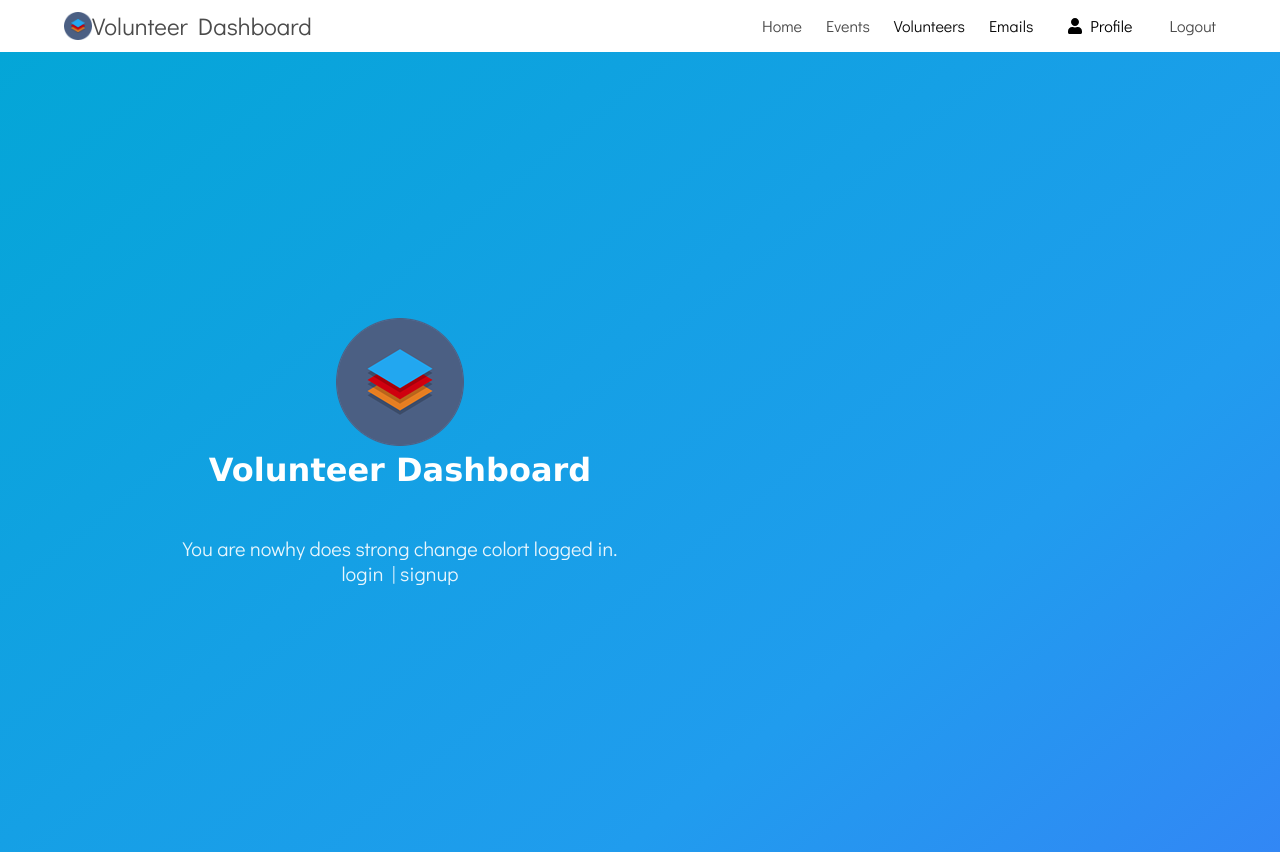
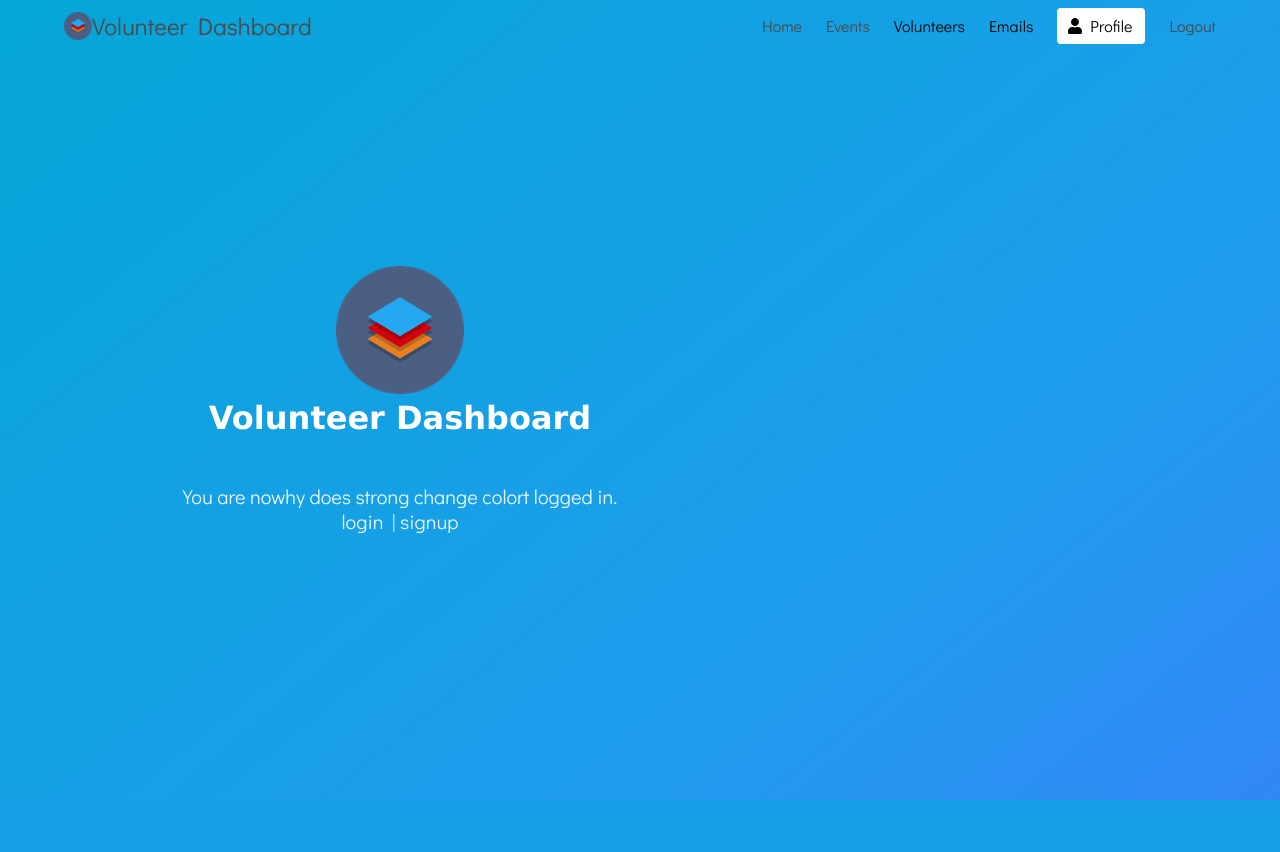
Before and after one commit to julianl092/cs91r_volunteer_dashboard, a Django app: page / in a window 1280 px wide. After the commit the page ends 800 px from the top, so only its background shows below. Run offline with Django 3.2, Linux system fonts and the light colour scheme; some libraries are stand-ins or nearby versions.

Commit message:
floating nav bar

```diff
--- a/static/css/styles.css
+++ b/static/css/styles.css
@@ -204,6 +204,14 @@ td {
   width: 100%;
   height: 100%;
 }
+.hero-head{
+  position: fixed;
+  width: 100%;
+  height: 10%;
+  color: black;
+  z-index: 10;
+}
+
 
 /* .map-container {
   order: 1;
@@ -217,7 +225,7 @@ td {
   order:1;
   border:1px solid black;
   height: 100vh;
-  width: 120vh;
+  width: 100%;
 }
 
 .barChart {
--- a/static/js/map.js
+++ b/static/js/map.js
@@ -2,7 +2,7 @@ mapboxgl.accessToken =
   "pk.eyJ1IjoiaXNhYWMxNjM3IiwiYSI6ImNqdXN0ZWp0ZTAwdnk0M3BmcDk2c203eHEifQ.HaZxXmd388S6TRWuKaqADg";
 var map = new mapboxgl.Map({
   container: "map",
-  style: "mapbox://styles/mapbox/dark-v10",
+  style: "mapbox://styles/mapbox/light-v10",
   center: [-103.59179687498357, 40.66995747013945],
   zoom: 3
 });
--- a/templates/base.html
+++ b/templates/base.html
@@ -17,8 +17,8 @@
 <style>
   .gradient {
       vertical-align: bottom;
-      background: rgb(255,255,255);
-      background: radial-gradient(circle, rgba(255,255,255,1) 0%, rgba(255,255,255,1) 35%, rgb(235, 235, 235) 80%, rgb(63, 63, 63) 100%);
+      background: rgba(132, 195, 238, 0.466);
+      /* background: radial-gradient(circle, rgba(255,255,255,1) 0%, rgba(255,255,255,1) 35%, rgb(235, 235, 235) 80%, rgb(63, 63, 63) 100%); */
       height: 100%;
       width: 100% !important ;
     }
--- a/templates/home.html
+++ b/templates/home.html
@@ -6,6 +6,7 @@
 {% block content %}
   {% if user.is_authenticated %}
   {% load static %}
+
   <style>
     /* .sidebar {
       float: right;
```
